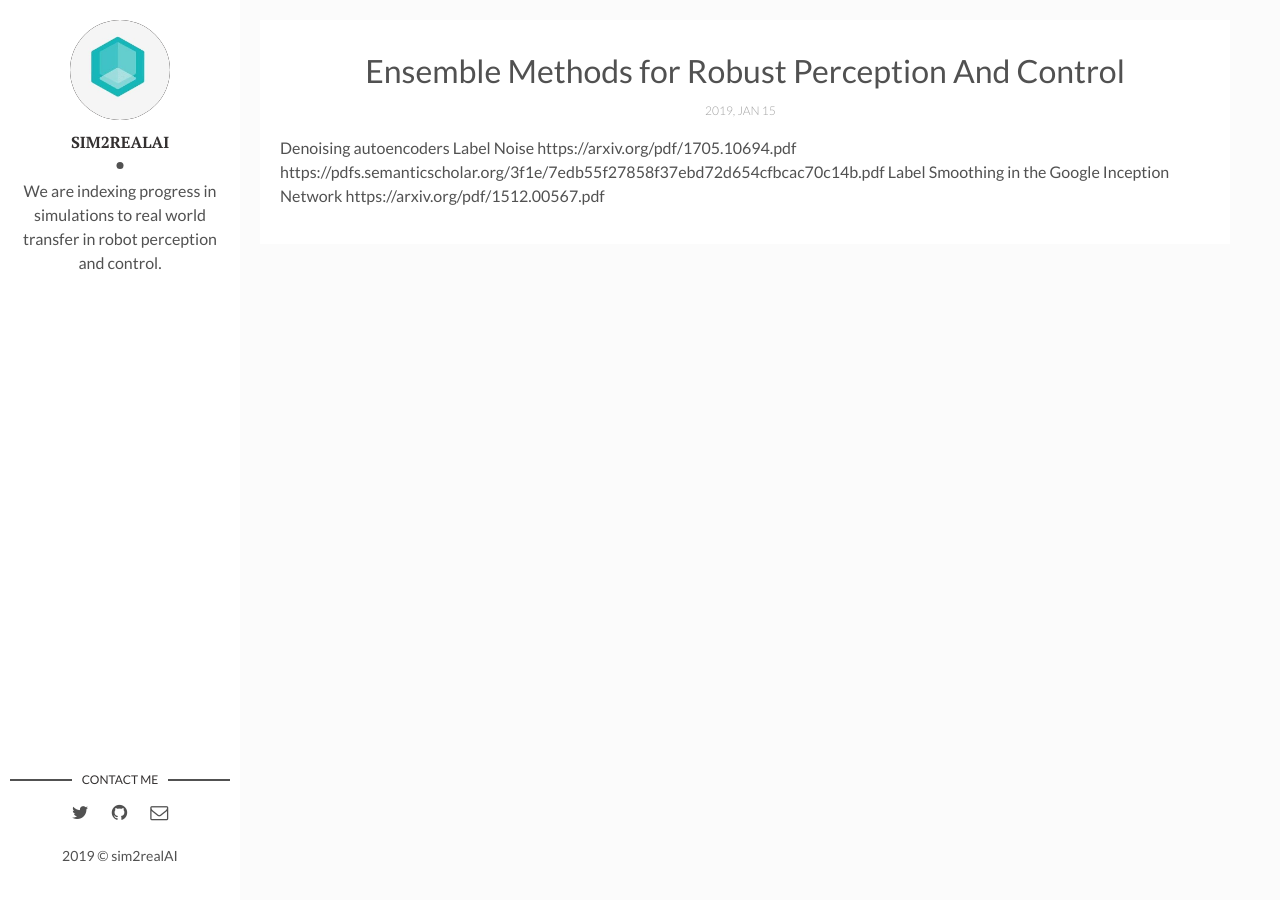
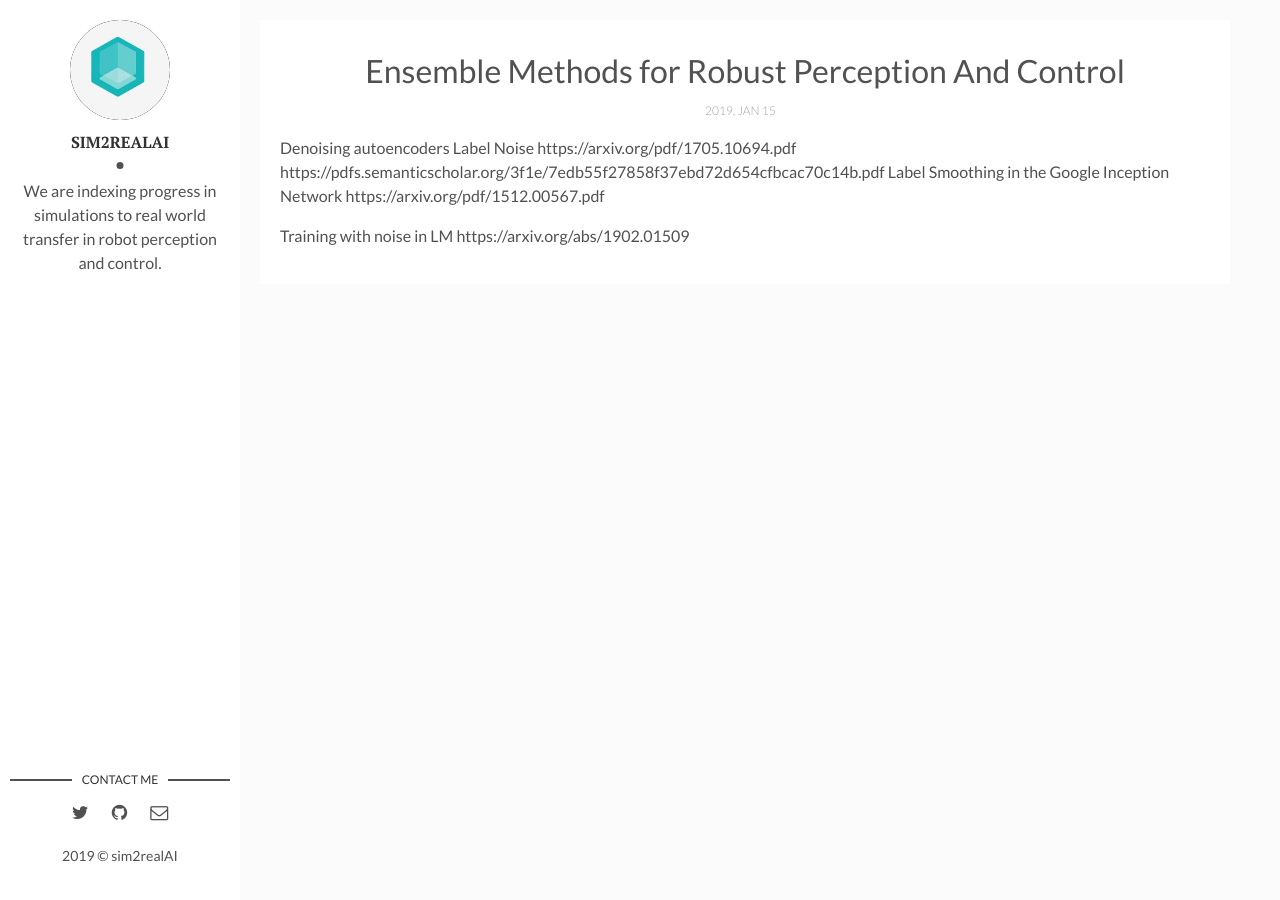
Before and after one commit to backupsim2realai/backupsim2realai.github.io, a Jekyll site: the page built from _posts/2019-03-15-Ensemble-Methods-for-Robust-Perception-And-Control.markdown, in a window 1280 px wide. Built offline with Jekyll 4.4.1, drawn with Linux system fonts in a browser that asks for light colours.

Commit message:
update
Signed-off-by: Ankur Handa <ahanda@nvidia.com>

```diff
--- a/_posts/2019-03-15-Ensemble-Methods-for-Robust-Perception-And-Control.markdown
+++ b/_posts/2019-03-15-Ensemble-Methods-for-Robust-Perception-And-Control.markdown
@@ -10,3 +10,5 @@ Denoising autoencoders
 Label Noise https://arxiv.org/pdf/1705.10694.pdf
 https://pdfs.semanticscholar.org/3f1e/7edb55f27858f37ebd72d654cfbcac70c14b.pdf
 Label Smoothing in the Google Inception Network https://arxiv.org/pdf/1512.00567.pdf
+
+Training with noise in LM https://arxiv.org/abs/1902.01509
```
